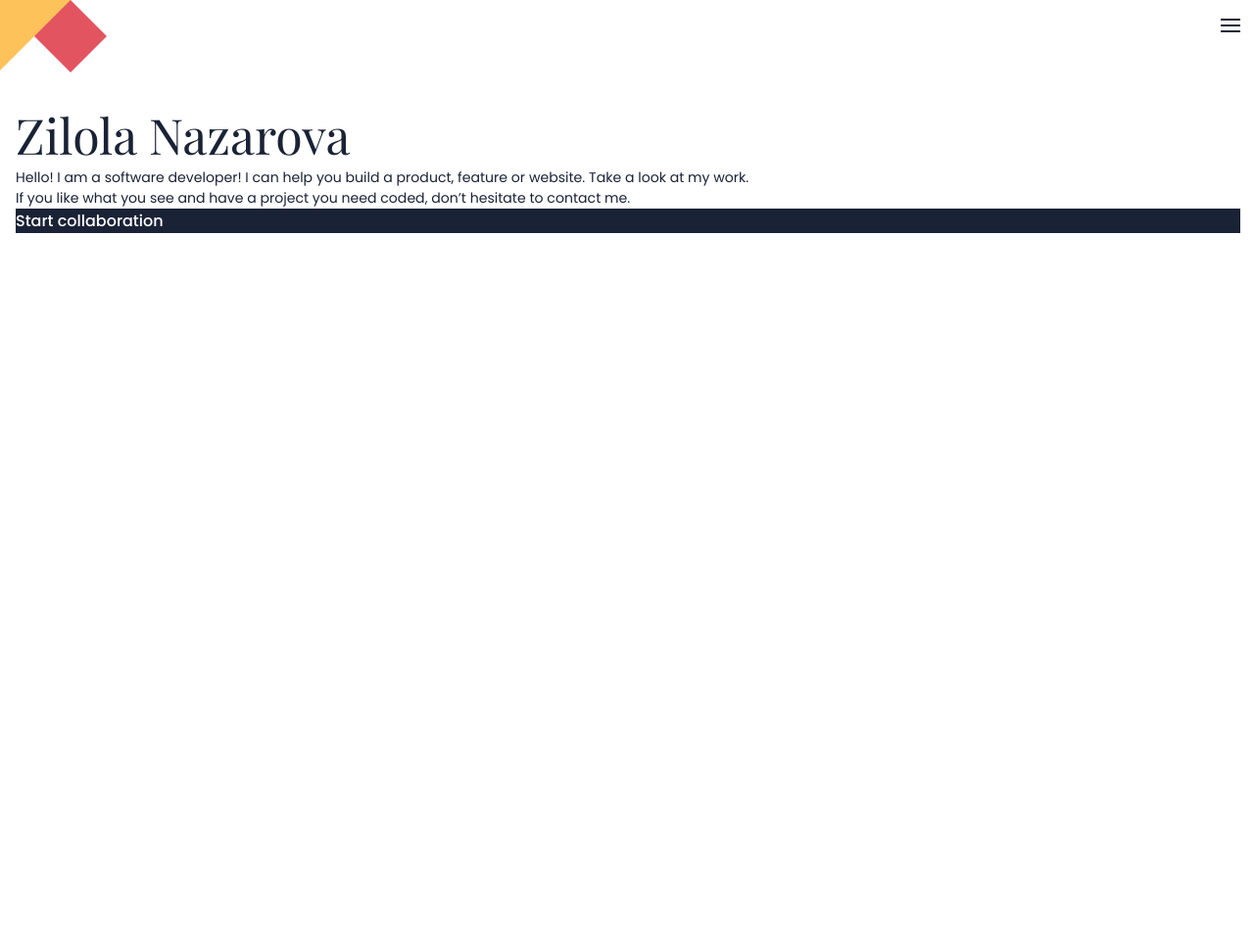
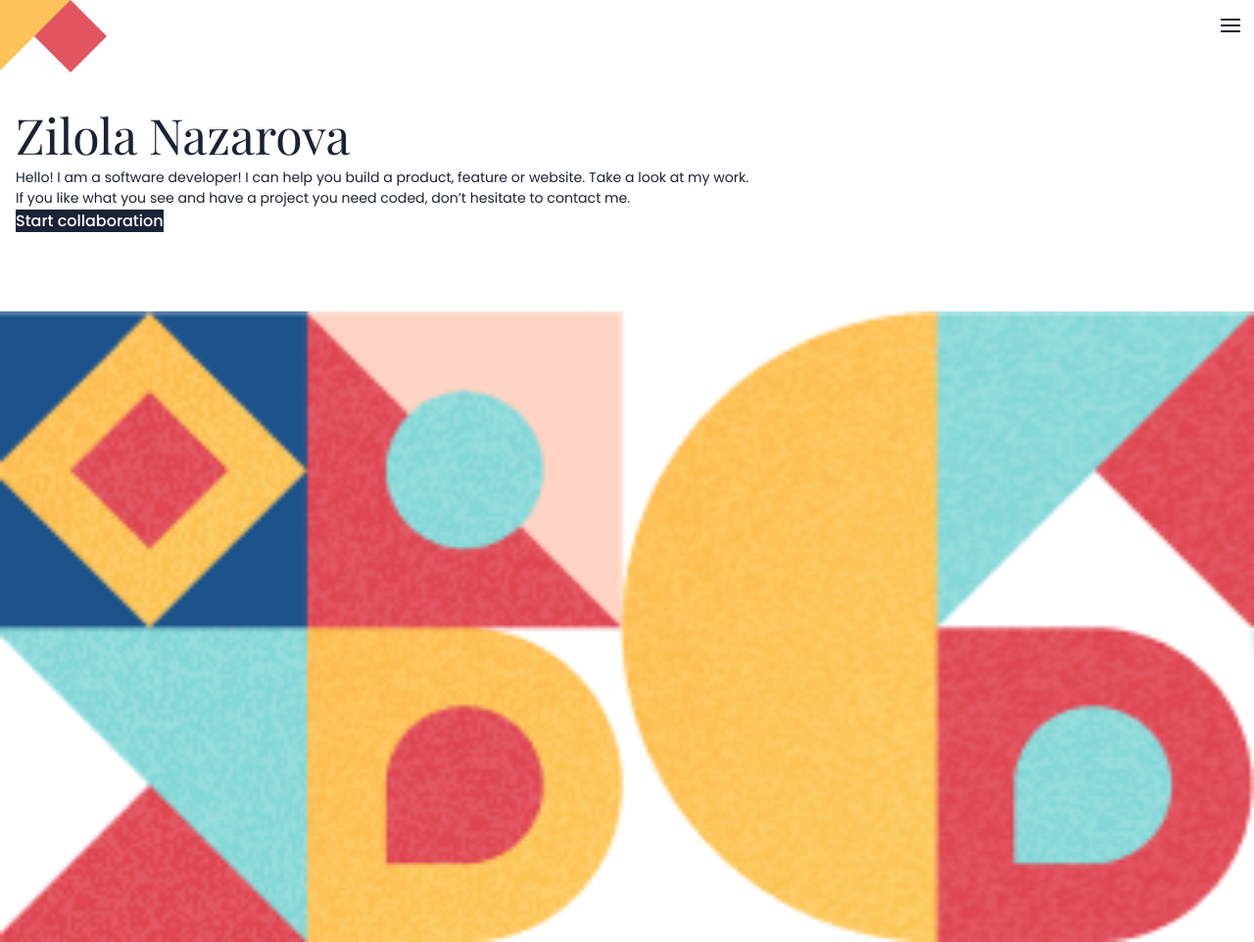
Before and after one commit to Zilola-Nazarova/zilola-portfolio, a plain HTML site: page index.html in a window 1280 px wide. Shown: the whole page at 98% size. Before the commit the page ends 800 px from the top, so only its background shows below. Drawn offline with nearby package versions, Linux system fonts and the light colour scheme.

Commit message:
Paste and position the image at the end of the #headline section, wrap the rest of the section into <div> to keep margins

```diff
--- a/index.html
+++ b/index.html
@@ -16,12 +16,15 @@
   </nav>
   <main>
     <section id="headline">
+      <div class="text-block">
         <h1 class="playfair dark-blue">Zilola Nazarova</h1>
         <p class="poppins dark-blue">Hello! I am a software developer! I can help you build a product,
           feature or website. Take a look at my work.</p>
         <p class="poppins dark-blue">If you like what you see and have a project you need coded,
           don’t hesitate to contact me.</p>
         <a class="poppins white">Start collaboration</a>
+      </div>
+      <img class="decoration" alt="decoration" src="./images/image_geometry_2.png">
     </section>
     <section>
 
--- a/styles.css
+++ b/styles.css
@@ -20,7 +20,14 @@ nav .menu {
 #headline {
   display: flex;
   flex-direction: column;
-  margin: 1.875rem 0.9rem 2rem 1rem;
+}
+
+.text-block {
+  margin: 1.875rem 0.9rem 3rem 1rem;
+}
+
+img.decoration {
+  margin-top: 2rem;
 }
 
 h1.playfair {
```
Lines whose indentation alone changed are shown as unchanged.
